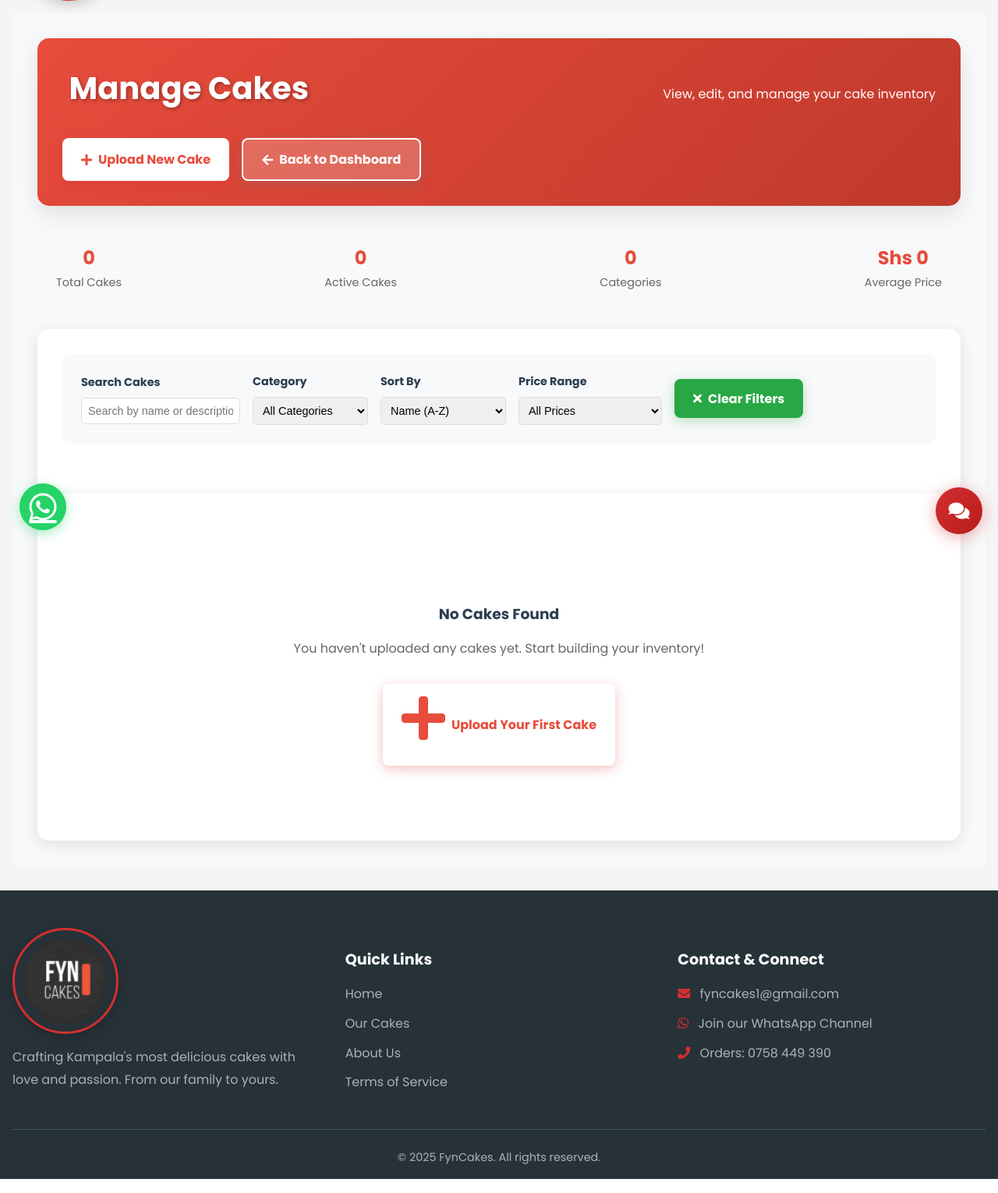
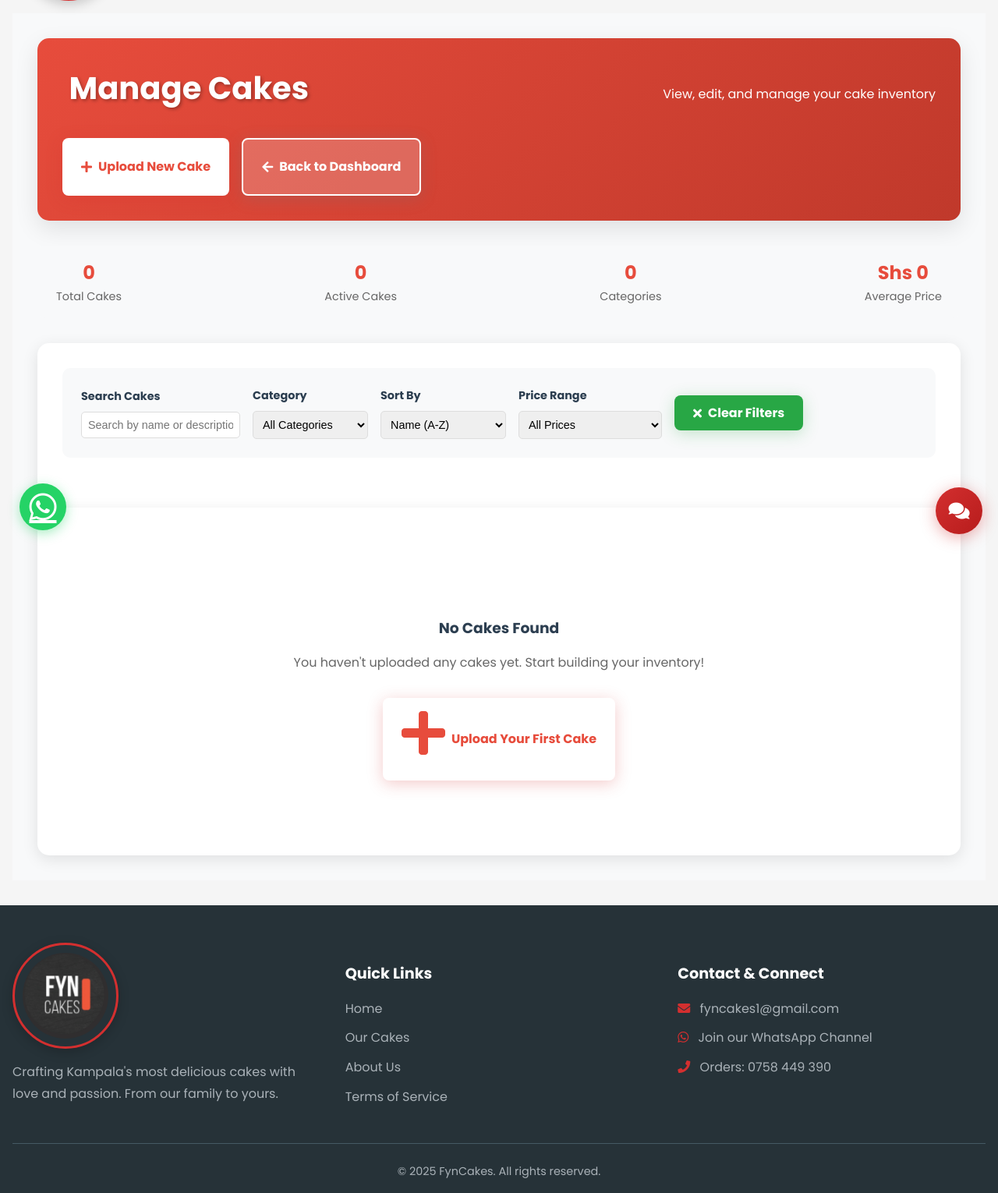
Before and after one commit to Fyncakes/ak, a Flask app: page /admin/manage_cakes in a window 1280 px wide. Shown: the part 95-1625 px from the top of the page at 78% size. Run offline with Flask 3, Linux system fonts and the light colour scheme; the visitor is signed in with stand-in values (Sample User, id 1); data that the repository does not hold is empty.

Commit message:
enhance page

```diff
--- a/cakes/routes.py
+++ b/cakes/routes.py
@@ -1273,47 +1273,108 @@ def clear_cart():
 @login_required
 def place_order():
     """Handles the final order placement and sends a confirmation email."""
-    data = request.get_json()
-    products = data.get('products')
-    total_amount = data.get('totalAmount')
-    delivery_date_str = data.get('deliveryDate')
-    phone_number = data.get('phoneNumber')
-
-    if not all([products, total_amount, delivery_date_str, phone_number]):
-        return jsonify({'success': False, 'message': 'Missing order information.'}), 400
-
-    order_id = f"FYN-{random.randint(1000, 9999)}"
-    db.orders.insert_one({
-        'order_id': order_id,
-        'customer_email': current_user.email,
-        'products': products,
-        'total_amount': total_amount,
-        'payment_status': 'pending_payment',
-        'order_status': 'awaiting_payment',
-        'delivery_date': datetime.strptime(delivery_date_str, '%Y-%m-%d'),
-        'customer_phone': phone_number,
-        'order_placed_at': datetime.now()
-    })
-
-    try:
-        product_list_html = "".join([f"<li>{p['name']} - Shs {p['price']:,.0f}</li>" for p in products])
-        msg = Message(f"FynCakes Order Confirmation - #{order_id}", recipients=[current_user.email])
-        msg.html = f"""
-        <div style="font-family: sans-serif;">
-            <h1>Thank You for Your Order!</h1>
-            <p>Your order #{order_id} has been received and is awaiting payment.</p>
-            <h3>Order Summary</h3>
-            <ul>{product_list_html}</ul>
-            <p><strong>Total Amount: Shs {total_amount:,.0f}</strong></p>
-            <h3>Next Steps: Payment</h3>
-            <p>Please send the total amount via Mobile Money to <strong>0758 449 390</strong> using your Order ID <strong>({order_id})</strong> as the reason.</p>
-        </div>
-        """
-        mail.send(msg)
-    except Exception as e:
-        current_app.logger.error(f"Failed to send order confirmation email for {order_id}: {e}")
-
-    return jsonify({'success': True, 'message': f"Order #{order_id} placed! Please check your email for payment instructions."})
+    try:
+        data = request.get_json()
+        products = data.get('products')
+        total_amount = data.get('totalAmount')
+        delivery_date_str = data.get('deliveryDate')
+        phone_number = data.get('phoneNumber')
+
+        if not all([products, total_amount, delivery_date_str, phone_number]):
+            return jsonify({'success': False, 'message': 'Missing order information.'}), 400
+
+        # Generate order ID
+        order_id = f"FYN-{random.randint(1000, 9999)}"
+
+        # Create order document with consistent structure
+        from datetime import datetime
+        order_doc = {
+            'order_id': order_id,
+            'customer_email': current_user.email,
+            'customer_name': f"{current_user.first_name or current_user.username} {current_user.last_name or ''}".strip(),
+            'items': products,  # Changed from 'products' to 'items' for consistency
+            'total_amount': float(total_amount),
+            'status': 'pending',  # Changed from 'order_status' to 'status'
+            'payment_status': 'pending',  # Changed from 'pending_payment'
+            'payment_method': 'cash',  # Default payment method
+            'delivery_date': delivery_date_str,
+            'delivery_address': 'Not specified',
+            'customer_phone': phone_number,
+            'created_at': datetime.now().strftime('%Y-%m-%d %H:%M:%S'),
+            'updated_at': datetime.now().strftime('%Y-%m-%d %H:%M:%S'),
+            'customer_hidden': False  # For customer history management
+        }
+
+        # Insert order into database
+        result = db.orders.insert_one(order_doc)
+
+        if result.inserted_id:
+            print(f"✅ Order {order_id} created successfully for {current_user.email}")
+
+            # Send confirmation email
+            try:
+                product_list_html = "".join([f"<li>{p['name']} - Shs {p['price']:,.0f}</li>" for p in products])
+                msg = Message(f"FynCakes Order Confirmation - #{order_id}", recipients=[current_user.email])
+                msg.html = f"""
+                <div style="font-family: sans-serif; max-width: 600px; margin: 0 auto; padding: 20px;">
+                    <div style="text-align: center; margin-bottom: 30px;">
+                        <h1 style="color: #e74c3c;">Thank You for Your Order!</h1>
+                        <p style="font-size: 18px; color: #666;">Your order has been received and is being processed.</p>
+                    </div>
+
+                    <div style="background: #f8f9fa; padding: 20px; border-radius: 10px; margin-bottom: 20px;">
+                        <h3 style="color: #2c3e50; margin-top: 0;">Order Details</h3>
+                        <p><strong>Order ID:</strong> #{order_id}</p>
+                        <p><strong>Delivery Date:</strong> {delivery_date_str}</p>
+                        <p><strong>Contact Phone:</strong> {phone_number}</p>
+                    </div>
+
+                    <div style="margin-bottom: 20px;">
+                        <h3 style="color: #2c3e50;">Order Summary</h3>
+                        <ul style="list-style: none; padding: 0;">
+                            {product_list_html}
+                        </ul>
+                        <div style="border-top: 2px solid #e74c3c; padding-top: 15px; margin-top: 15px;">
+                            <p style="font-size: 20px; font-weight: bold; color: #e74c3c; margin: 0;">
+                                Total Amount: Shs {total_amount:,.0f}
+                            </p>
+                        </div>
+                    </div>
+
+                    <div style="background: #e8f5e8; padding: 20px; border-radius: 10px; border-left: 5px solid #28a745;">
+                        <h3 style="color: #155724; margin-top: 0;">Next Steps: Payment</h3>
+                        <p style="color: #155724; margin-bottom: 10px;">
+                            Please send the total amount via Mobile Money to:
+                            <strong style="font-size: 18px;">0758 449 390</strong>
+                        </p>
+                        <p style="color: #155724; margin: 0;">
+                            Use your Order ID <strong>({order_id})</strong> as the payment reference.
+                        </p>
+                    </div>
+
+                    <div style="text-align: center; margin-top: 30px; padding-top: 20px; border-top: 1px solid #ddd;">
+                        <p style="color: #666; margin: 0;">Thank you for choosing FynCakes!</p>
+                        <p style="color: #666; margin: 5px 0 0 0;">We'll notify you once your payment is confirmed.</p>
+                    </div>
+                </div>
+                """
+                mail.send(msg)
+                print(f"✅ Order confirmation email sent to {current_user.email}")
+            except Exception as e:
+                print(f"❌ Failed to send order confirmation email for {order_id}: {e}")
+                # Don't fail the order if email fails
+
+            return jsonify({
+                'success': True,
+                'message': f"Order #{order_id} placed successfully! Please check your email for payment instructions.",
+                'order_id': order_id
+            })
+        else:
+            return jsonify({'success': False, 'message': 'Failed to create order. Please try again.'})
+
+    except Exception as e:
+        print(f"❌ Error placing order: {e}")
+        return jsonify({'success': False, 'message': 'An error occurred while placing your order. Please try again.'}), 500
 
 @routes_bp.route('/register-class', methods=['POST'])
 @login_required
--- a/cakes/static/css/main.css
+++ b/cakes/static/css/main.css
@@ -501,25 +501,54 @@ main.main-content {
     }
 }
 
-/* --- GLOBAL BUTTON STYLES --- */
+/* --- ENHANCED GLOBAL BUTTON STYLES --- */
 .btn {
     display: inline-flex;
     align-items: center;
     justify-content: center;
     gap: 0.5rem;
-    padding: 0.75rem 1.5rem;
+    padding: 0.875rem 1.75rem;
     border: none;
-    border-radius: var(--border-radius);
+    border-radius: 12px;
     font-family: var(--font-main);
     font-size: 1rem;
     font-weight: 600;
     text-decoration: none;
     cursor: pointer;
-    transition: all 0.3s ease;
+    transition: all 0.3s cubic-bezier(0.4, 0, 0.2, 1);
     white-space: nowrap;
     user-select: none;
     position: relative;
     overflow: hidden;
+    text-align: center;
+    line-height: 1.2;
+    min-height: 44px; /* Accessibility - minimum touch target */
+    box-shadow: 0 2px 8px rgba(0, 0, 0, 0.1);
+}
+
+/* Enhanced hover effect with ripple animation */
+.btn::before {
+    content: '';
+    position: absolute;
+    top: 50%;
+    left: 50%;
+    width: 0;
+    height: 0;
+    border-radius: 50%;
+    background: rgba(255, 255, 255, 0.3);
+    transition: width 0.6s, height 0.6s;
+    transform: translate(-50%, -50%);
+    z-index: 0;
+}
+
+.btn:hover::before {
+    width: 300px;
+    height: 300px;
+}
+
+.btn > * {
+    position: relative;
+    z-index: 1;
 }
 
 .btn:focus {
@@ -537,31 +566,43 @@ main.main-content {
 .btn-primary {
     background: linear-gradient(135deg, var(--primary-color) 0%, #B71C1C 100%);
     color: white;
-    box-shadow: 0 4px 15px rgba(211, 47, 47, 0.3);
+    box-shadow: 0 4px 20px rgba(211, 47, 47, 0.25);
+    border: 2px solid transparent;
 }
 
 .btn-primary:hover {
     background: linear-gradient(135deg, #B71C1C 0%, #8B0000 100%);
-    transform: translateY(-2px);
-    box-shadow: 0 6px 20px rgba(211, 47, 47, 0.4);
+    transform: translateY(-3px) scale(1.02);
+    box-shadow: 0 8px 30px rgba(211, 47, 47, 0.4);
 }
 
 .btn-primary:active {
-    transform: translateY(0);
-    box-shadow: 0 2px 10px rgba(211, 47, 47, 0.3);
+    transform: translateY(-1px) scale(1.01);
+    box-shadow: 0 4px 15px rgba(211, 47, 47, 0.3);
+}
+
+.btn-primary:focus {
+    outline: none;
+    box-shadow: 0 4px 20px rgba(211, 47, 47, 0.25), 0 0 0 3px rgba(211, 47, 47, 0.2);
 }
 
 /* Secondary Button (Secondary Action) */
 .btn-secondary {
     background: linear-gradient(135deg, #6c757d 0%, #495057 100%);
     color: white;
-    box-shadow: 0 4px 15px rgba(108, 117, 125, 0.3);
+    box-shadow: 0 4px 20px rgba(108, 117, 125, 0.25);
+    border: 2px solid transparent;
 }
 
 .btn-secondary:hover {
     background: linear-gradient(135deg, #495057 0%, #343a40 100%);
-    transform: translateY(-2px);
-    box-shadow: 0 6px 20px rgba(108, 117, 125, 0.4);
+    transform: translateY(-3px) scale(1.02);
+    box-shadow: 0 8px 30px rgba(108, 117, 125, 0.4);
+}
+
+.btn-secondary:active {
+    transform: translateY(-1px) scale(1.01);
+    box-shadow: 0 4px 15px rgba(108, 117, 125, 0.3);
 }
 
 /* Outline Button (Alternative Action) */
@@ -569,82 +610,158 @@ main.main-content {
     background: transparent;
     color: var(--primary-color);
     border: 2px solid var(--primary-color);
-    box-shadow: 0 2px 10px rgba(211, 47, 47, 0.1);
+    box-shadow: 0 2px 15px rgba(211, 47, 47, 0.1);
+    backdrop-filter: blur(10px);
 }
 
 .btn-outline:hover {
     background: var(--primary-color);
     color: white;
-    transform: translateY(-2px);
-    box-shadow: 0 6px 20px rgba(211, 47, 47, 0.3);
+    transform: translateY(-3px) scale(1.02);
+    box-shadow: 0 8px 30px rgba(211, 47, 47, 0.3);
+    border-color: var(--primary-color);
+}
+
+.btn-outline:active {
+    transform: translateY(-1px) scale(1.01);
+    box-shadow: 0 4px 15px rgba(211, 47, 47, 0.2);
 }
 
 /* Success Button (Positive Action) */
 .btn-success {
     background: linear-gradient(135deg, #28a745 0%, #1e7e34 100%);
     color: white;
-    box-shadow: 0 4px 15px rgba(40, 167, 69, 0.3);
+    box-shadow: 0 4px 20px rgba(40, 167, 69, 0.25);
+    border: 2px solid transparent;
 }
 
 .btn-success:hover {
     background: linear-gradient(135deg, #1e7e34 0%, #155724 100%);
-    transform: translateY(-2px);
-    box-shadow: 0 6px 20px rgba(40, 167, 69, 0.4);
+    transform: translateY(-3px) scale(1.02);
+    box-shadow: 0 8px 30px rgba(40, 167, 69, 0.4);
+}
+
+.btn-success:active {
+    transform: translateY(-1px) scale(1.01);
+    box-shadow: 0 4px 15px rgba(40, 167, 69, 0.3);
 }
 
 /* Danger Button (Destructive Action) */
 .btn-danger {
     background: linear-gradient(135deg, #dc3545 0%, #c82333 100%);
     color: white;
-    box-shadow: 0 4px 15px rgba(220, 53, 69, 0.3);
+    box-shadow: 0 4px 20px rgba(220, 53, 69, 0.25);
+    border: 2px solid transparent;
 }
 
 .btn-danger:hover {
     background: linear-gradient(135deg, #c82333 0%, #a71e2a 100%);
-    transform: translateY(-2px);
-    box-shadow: 0 6px 20px rgba(220, 53, 69, 0.4);
+    transform: translateY(-3px) scale(1.02);
+    box-shadow: 0 8px 30px rgba(220, 53, 69, 0.4);
+}
+
+.btn-danger:active {
+    transform: translateY(-1px) scale(1.01);
+    box-shadow: 0 4px 15px rgba(220, 53, 69, 0.3);
 }
 
 /* Warning Button (Caution Action) */
 .btn-warning {
     background: linear-gradient(135deg, #ffc107 0%, #e0a800 100%);
     color: #212529;
-    box-shadow: 0 4px 15px rgba(255, 193, 7, 0.3);
+    box-shadow: 0 4px 20px rgba(255, 193, 7, 0.25);
+    border: 2px solid transparent;
 }
 
 .btn-warning:hover {
     background: linear-gradient(135deg, #e0a800 0%, #d39e00 100%);
-    transform: translateY(-2px);
-    box-shadow: 0 6px 20px rgba(255, 193, 7, 0.4);
+    transform: translateY(-3px) scale(1.02);
+    box-shadow: 0 8px 30px rgba(255, 193, 7, 0.4);
+}
+
+.btn-warning:active {
+    transform: translateY(-1px) scale(1.01);
+    box-shadow: 0 4px 15px rgba(255, 193, 7, 0.3);
 }
 
 /* Info Button (Informational Action) */
 .btn-info {
     background: linear-gradient(135deg, #17a2b8 0%, #138496 100%);
     color: white;
-    box-shadow: 0 4px 15px rgba(23, 162, 184, 0.3);
+    box-shadow: 0 4px 20px rgba(23, 162, 184, 0.25);
+    border: 2px solid transparent;
 }
 
 .btn-info:hover {
     background: linear-gradient(135deg, #138496 0%, #0f6674 100%);
-    transform: translateY(-2px);
-    box-shadow: 0 6px 20px rgba(23, 162, 184, 0.4);
+    transform: translateY(-3px) scale(1.02);
+    box-shadow: 0 8px 30px rgba(23, 162, 184, 0.4);
+}
+
+.btn-info:active {
+    transform: translateY(-1px) scale(1.01);
+    box-shadow: 0 4px 15px rgba(23, 162, 184, 0.3);
 }
 
 /* Button Sizes */
 .btn-sm {
-    padding: 0.5rem 1rem;
+    padding: 0.625rem 1.25rem;
     font-size: 0.875rem;
+    min-height: 36px;
+    border-radius: 8px;
 }
 
 .btn-lg {
-    padding: 1rem 2rem;
+    padding: 1.125rem 2.25rem;
     font-size: 1.125rem;
+    min-height: 52px;
+    border-radius: 14px;
 }
 
 .btn-xl {
-    padding: 1.25rem 2.5rem;
+    padding: 1.375rem 2.75rem;
     font-size: 1.25rem;
+    min-height: 60px;
+    border-radius: 16px;
+}
+
+/* Special Button Styles */
+.btn-gradient-purple {
+    background: linear-gradient(135deg, #667eea 0%, #764ba2 100%);
+    color: white;
+    box-shadow: 0 4px 20px rgba(102, 126, 234, 0.25);
+}
+
+.btn-gradient-purple:hover {
+    background: linear-gradient(135deg, #764ba2 0%, #667eea 100%);
+    transform: translateY(-3px) scale(1.02);
+    box-shadow: 0 8px 30px rgba(102, 126, 234, 0.4);
+}
+
+.btn-gradient-orange {
+    background: linear-gradient(135deg, #f093fb 0%, #f5576c 100%);
+    color: white;
+    box-shadow: 0 4px 20px rgba(240, 147, 251, 0.25);
+}
+
+.btn-gradient-orange:hover {
+    background: linear-gradient(135deg, #f5576c 0%, #f093fb 100%);
+    transform: translateY(-3px) scale(1.02);
+    box-shadow: 0 8px 30px rgba(240, 147, 251, 0.4);
+}
+
+.btn-glass {
+    background: rgba(255, 255, 255, 0.2);
+    color: var(--primary-color);
+    border: 1px solid rgba(255, 255, 255, 0.3);
+    backdrop-filter: blur(10px);
+    box-shadow: 0 4px 20px rgba(0, 0, 0, 0.1);
+}
+
+.btn-glass:hover {
+    background: rgba(255, 255, 255, 0.3);
+    transform: translateY(-3px) scale(1.02);
+    box-shadow: 0 8px 30px rgba(0, 0, 0, 0.15);
 }
 
 /* Button Groups */
```
Also changed, not shown: other parts of cakes/static/css/main.css (+26 -6 lines).
